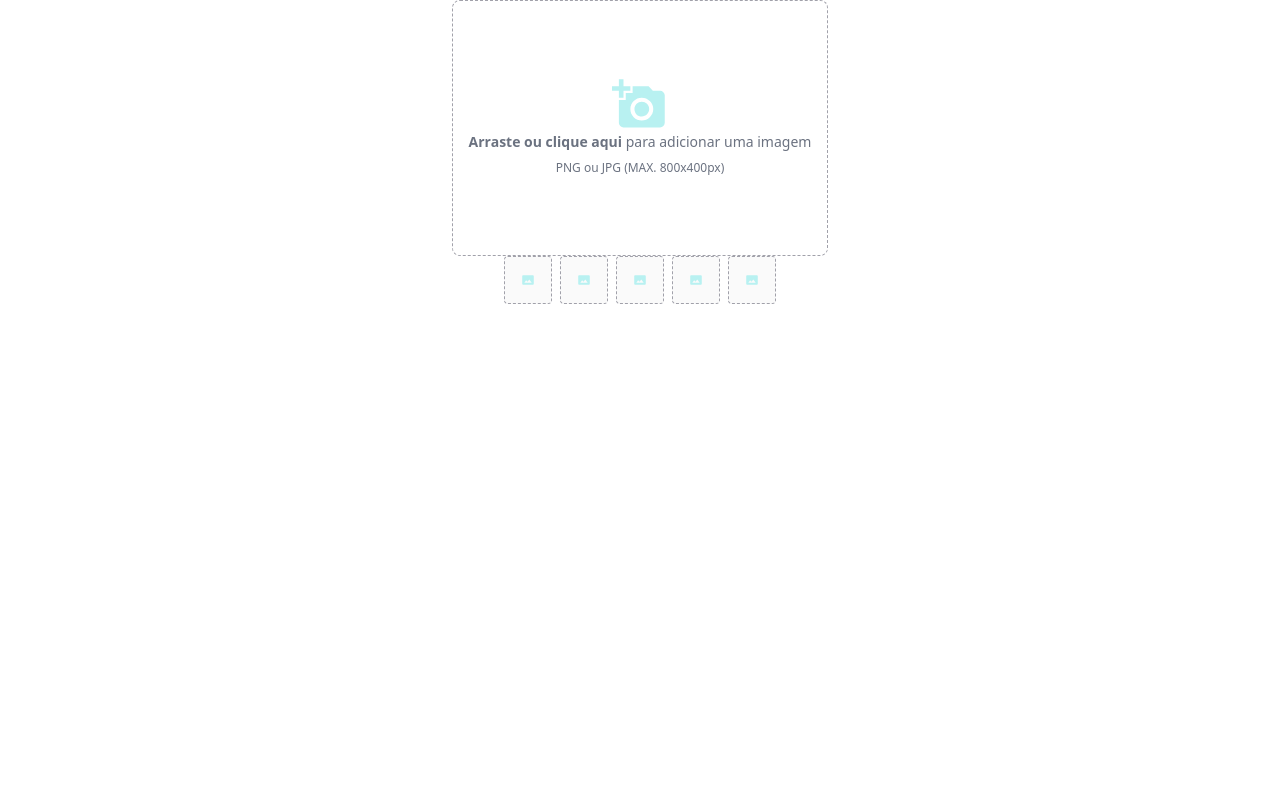
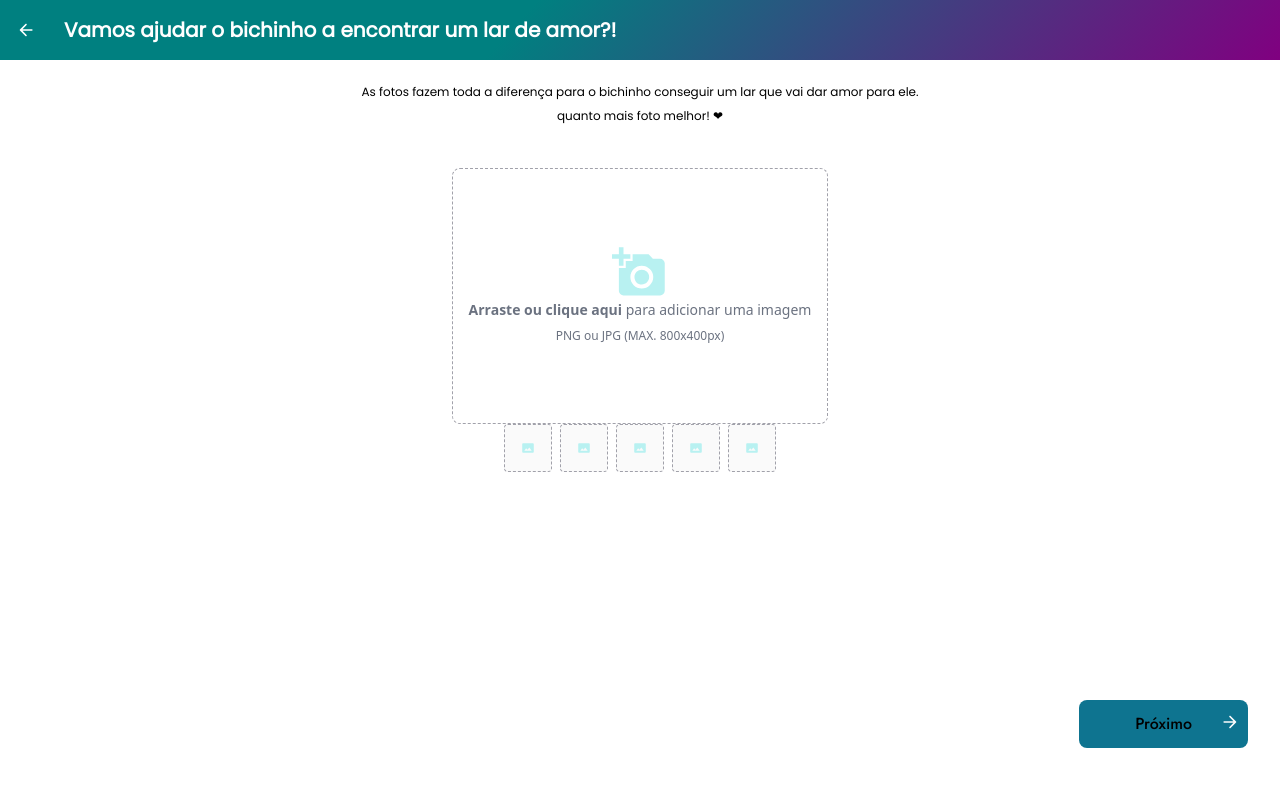
Before and after one commit to mateusmoov/busquePet, a Next.js app: page /selecionaimagem in a window 1280 px wide. Shown: the top 786 px of the page. Built offline with nearby package versions, Linux system fonts and the light colour scheme.

Commit message:
feat: create component for all input image

```diff
--- /dev/null
+++ b/src/app/components/ImageUpload/index.tsx
@@ -0,0 +1,90 @@
+"use client"
+
+import { useState } from "react";
+import { ImagePreview, ImagePreviewProps } from "../ImagePreview";
+import Image from "next/image";
+
+export const ImageUpload = () => {
+ const [image, setImage] = useState<ImagePreviewProps[]>([
+   {
+     src: "/icons/image.svg",
+     imageFromUser: false,
+   },
+   {
+     src: "/icons/image.svg",
+     imageFromUser: false,
+   },
+   {
+     src: "/icons/image.svg",
+     imageFromUser: false,
+   },
+   {
+     src: "/icons/image.svg",
+     imageFromUser: false,
+   },
+   {
+     src: "/icons/image.svg",
+     imageFromUser: false,
+   },
+ ]);
+
+    const handleUpdateImage = (
+      event: React.ChangeEvent<HTMLInputElement>,
+      index: number
+    ) => {
+      const updatedImage = [...image];
+      updatedImage[index] = {
+        src: URL.createObjectURL(event.target.files![0]),
+        imageFromUser: true,
+      };
+      setImage(updatedImage);
+    };
+
+    return (
+      <div className="flex items-center flex-col">
+        <div className="flex">
+          <label
+            htmlFor="dropzone-file"
+            className="flex flex-col items-center justify-center h-64 border border-zinc-400 border-dashed rounded-lg cursor-pointer"
+          >
+            <div className="flex flex-col items-center justify-center pt-5 pb-6 px-4">
+              <Image
+                alt="Adicione uma foto"
+                src="/icons/camera.svg"
+                width="55"
+                height="55"
+              />
+              <p className="mb-2 text-sm text-gray-500 dark:text-gray-400">
+                <span className="font-semibold">Arraste ou clique aqui</span>{" "}
+                para adicionar uma imagem
+              </p>
+              <p className="text-xs text-gray-500 dark:text-gray-400">
+                PNG ou JPG (MAX. 800x400px)
+              </p>
+            </div>
+            <input
+              id="dropzone-file"
+              type="file"
+              className="hidden"
+              onChange={(event: React.ChangeEvent<HTMLInputElement>) => {
+                image.forEach((item, index) => {
+                  if (!item.imageFromUser) {
+                    handleUpdateImage(event, index);
+                  }
+                });
+              }}
+            />
+          </label>
+        </div>
+        <div className="flex gap-x-2">
+          {image.map((image, index) => (
+            <ImagePreview
+              src={image.src}
+              imageFromUser={image.imageFromUser}
+              key={index}
+            />
+          ))}
+        </div>
+      </div>
+    );
+  };
--- a/src/app/components/index.ts
+++ b/src/app/components/index.ts
@@ -1,4 +1,3 @@
-
 export { Button } from "./Button";
 export { Icon } from "./Icon";
 export { Header } from "./Header"
@@ -9,3 +8,4 @@ export { RadioButton } from "./RadioButton";
 export { Section } from './Section'
 export { TextArea } from "./TextArea";
 export { ImagePreview } from './ImagePreview'
+export { ImageUpload } from "./ImageUpload";
--- a/src/app/selecionaimagem/page.tsx
+++ b/src/app/selecionaimagem/page.tsx
@@ -1,93 +1,41 @@
 "use client"
-
-import Image from "next/image";
-import { ImagePreview } from "../components";
-import React, { useState } from "react";
-import { ImagePreviewProps } from "../components/ImagePreview";
+import { Header, Button, Section , ImageUpload } from "../components";
 
 const ImageSelection = () => {
-  const [image, setImage] = useState<ImagePreviewProps[]>([
-    {
-      src: "/icons/image.svg",
-      imageFromUser: false,
-    },
-    {
-      src: "/icons/image.svg",
-      imageFromUser: false,
-    },
-    {
-      src: "/icons/image.svg",
-      imageFromUser: false,
-    },
-    {
-      src: "/icons/image.svg",
-      imageFromUser: false,
-    },
-    {
-      src: "/icons/image.svg",
-      imageFromUser: false,
-    },
-  ]);
-
-  const handleUpdateImage = (
-    event: React.ChangeEvent<HTMLInputElement>,
-    index: number
-  ) => {
-    const updatedImage = [...image];
-    updatedImage[index] = {
-      src: URL.createObjectURL(event.target.files![0]),
-      imageFromUser: true,
-    };
-    setImage(updatedImage);
-  };
-
   return (
     <>
-      <div className="flex items-center flex-col">
-        <div className="flex">
-          <label
-            htmlFor="dropzone-file"
-            className="flex flex-col items-center justify-center h-64 border border-zinc-400 border-dashed rounded-lg cursor-pointer"
-          >
-            <div className="flex flex-col items-center justify-center pt-5 pb-6 px-4">
-              <Image
-                alt="Adicione uma foto"
-                src="/icons/camera.svg"
-                width="55"
-                height="55"
-              />
-              <p className="mb-2 text-sm text-gray-500 dark:text-gray-400">
-                <span className="font-semibold">Arraste ou clique aqui</span>{" "}
-                para adicionar uma imagem
-              </p>
-              <p className="text-xs text-gray-500 dark:text-gray-400">
-                PNG ou JPG (MAX. 800x400px)
-              </p>
+      <Header variant="donor" icon>
+        <div className="flex flex-col gap-x-2 ml-7 py-4">
+          <span className="font-header text-white text-xl font-semibold">
+            Vamos ajudar o bichinho a encontrar um lar de amor?!
+          </span>
+        </div>
+      </Header>
+      <main>
+        <Section>
+          <div className="flex min-h-[calc(100vh_-_10rem)] flex-col">
+            <div className="flex flex-col gap-y-2">
+              <span className="mt-6 font-header text-black text-xs text-center flex justify-center">
+                As fotos fazem toda a diferença para o bichinho conseguir um lar
+                que vai dar amor para ele.
+              </span>
+              <span className="mb-11 font-header text-black text-xs text-center flex justify-center">
+                quanto mais foto melhor! ❤
+              </span>
             </div>
-            <input
-              id="dropzone-file"
-              type="file"
-              className="hidden"
-              onChange={(event: React.ChangeEvent<HTMLInputElement>) => {
-                image.forEach((item, index) => {
-                  if (!item.imageFromUser) {
-                    handleUpdateImage(event, index);
-                  }
-                });
-              }}
-            />
-          </label>
-        </div>
-        <div className="flex gap-x-2">
-          {image.map((image, index) => (
-            <ImagePreview
-              src={image.src}
-              imageFromUser={image.imageFromUser}
-              key={index}
-            />
-          ))}
-        </div>
-      </div>
+            <ImageUpload />
+          </div>
+          <div className="flex justify-end mb-9">
+            <Button
+              variant="filled"
+              icon="arrowRight"
+              className="bg-cyan-700 flex px-14 py-3 items-center font-medium"
+            >
+              Próximo
+            </Button>
+          </div>
+        </Section>
+      </main>
     </>
   );
 };
```
